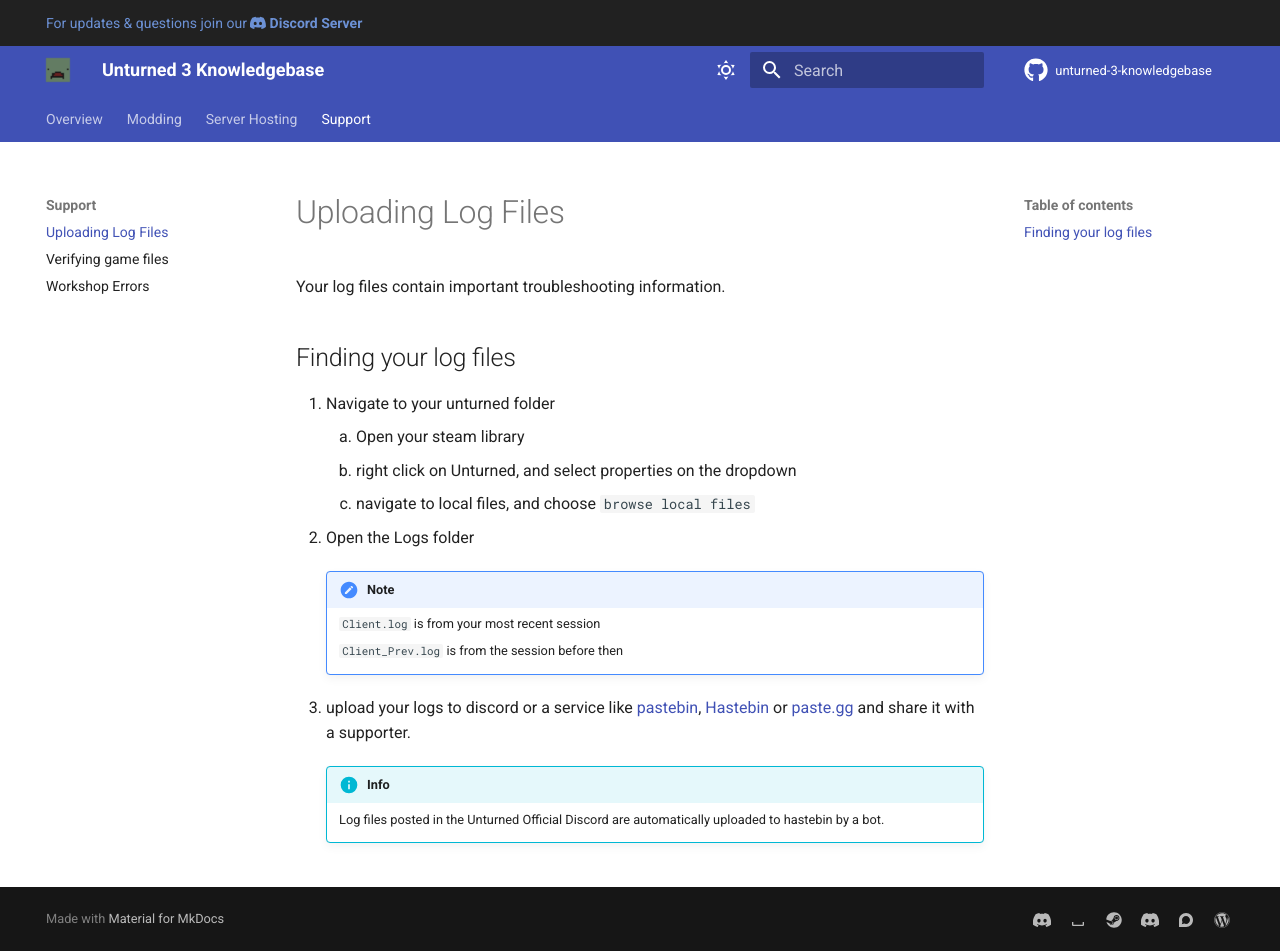
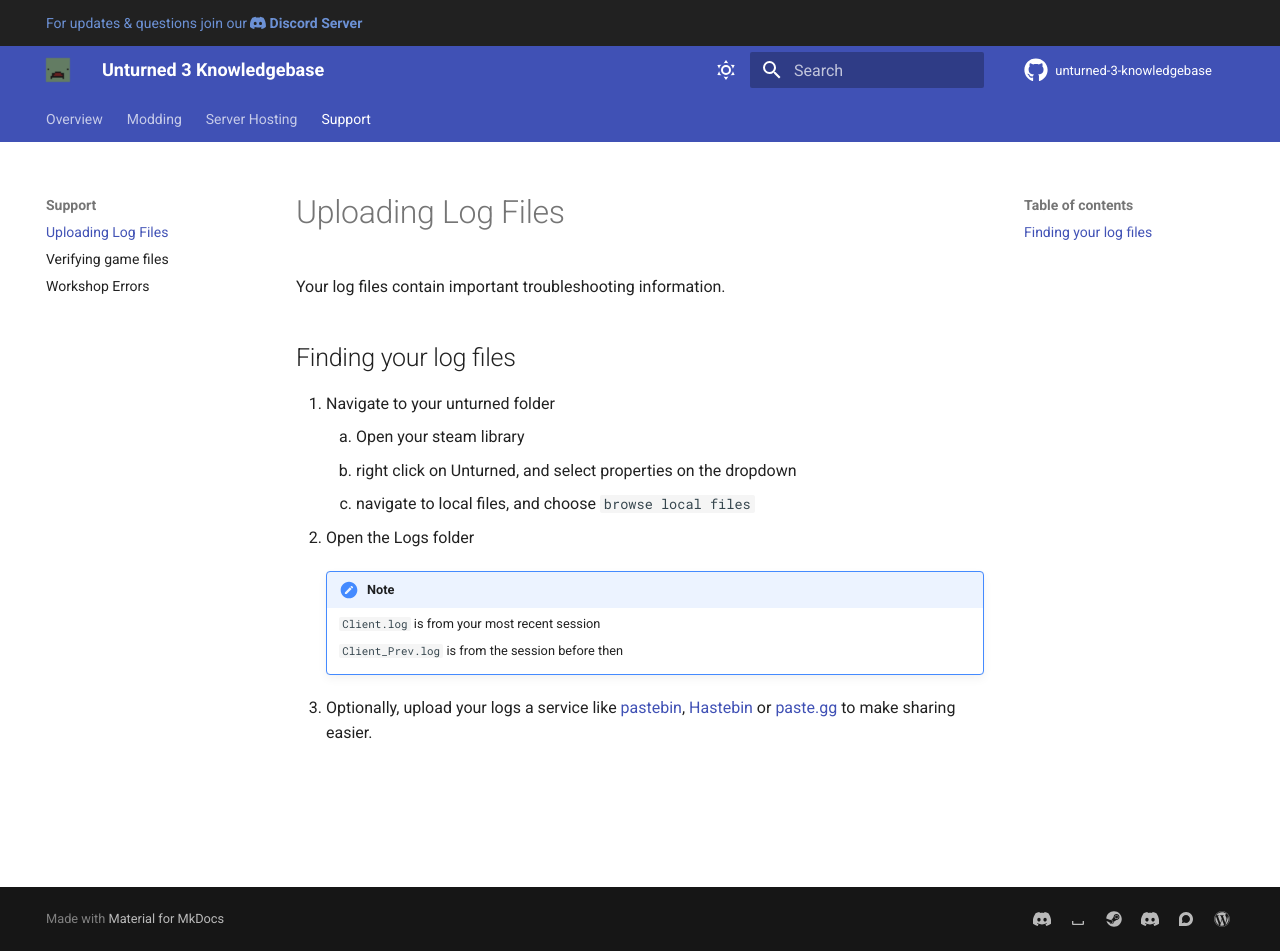
Before and after one commit to unturned-info/unturned-3-knowledgebase, an MkDocs documentation site: the page built from docs/support/Troubleshooting/LogFiles.md, in a window 1280 px wide and 951 px high. Built offline with MkDocs 1.6.1 and Material for MkDocs 9.7.7, drawn with Linux system fonts in a browser that asks for light colours; comment, search, counter and statistics services are not loaded.

Commit message:
Remove discord specific details from LogFiles
Signed-off-by: khakers <22665282+khakers@users.noreply.github.com>

```diff
--- a/docs/support/Troubleshooting/LogFiles.md
+++ b/docs/support/Troubleshooting/LogFiles.md
@@ -15,7 +15,4 @@
 
         `Client_Prev.log` is from the session before then
 
-3. upload your logs to discord or a service like [pastebin](https://pastebin.com/), [Hastebin](https://hastebin.com/) or [paste.gg](https://paste.gg) and share it with a supporter.
-
-    !!! info
-        Log files posted in the Unturned Official Discord are automatically uploaded to hastebin by a bot.
+3. Optionally, upload your logs a service like [pastebin](https://pastebin.com/), [Hastebin](https://hastebin.com/) or [paste.gg](https://paste.gg) to make sharing easier.
```
